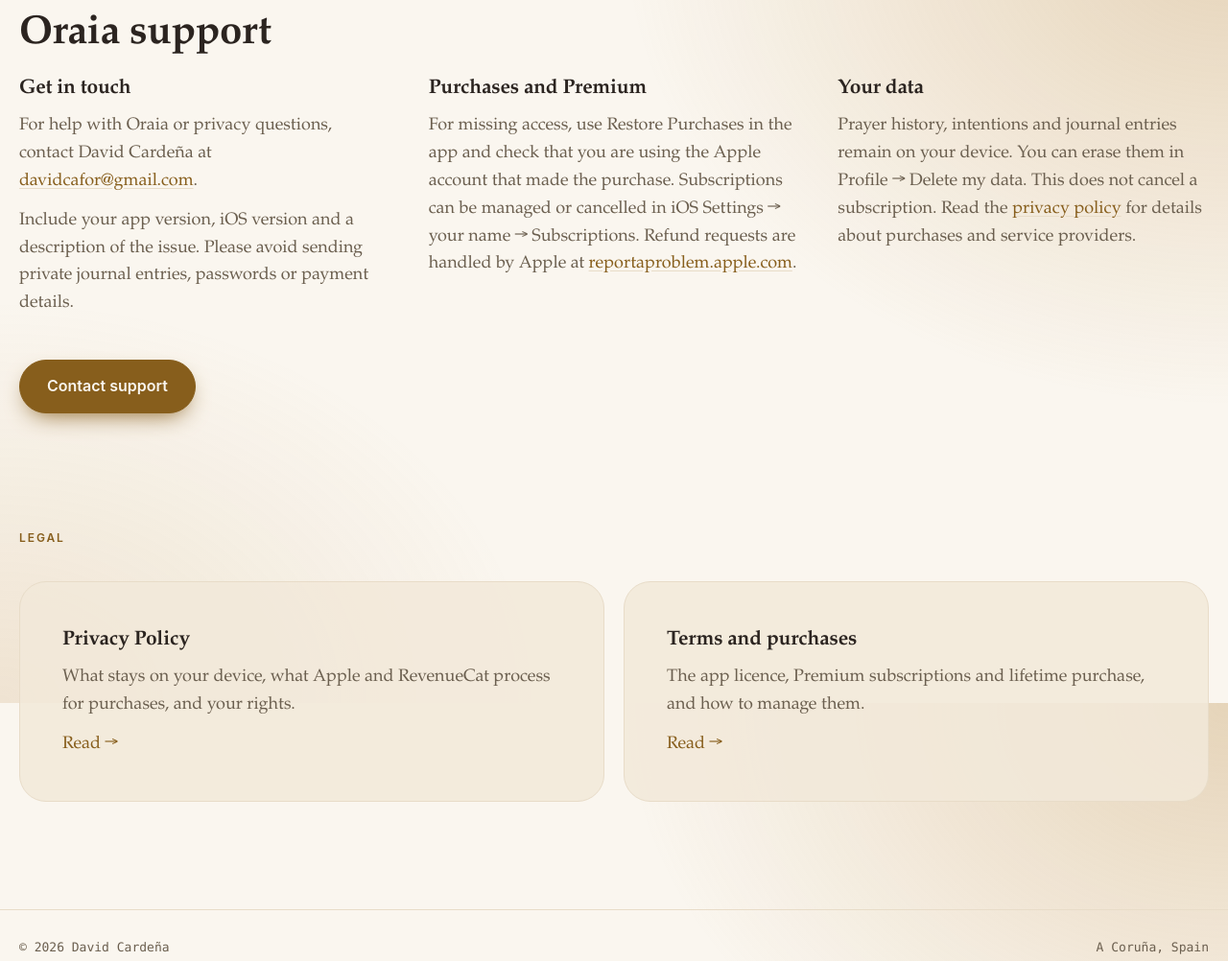
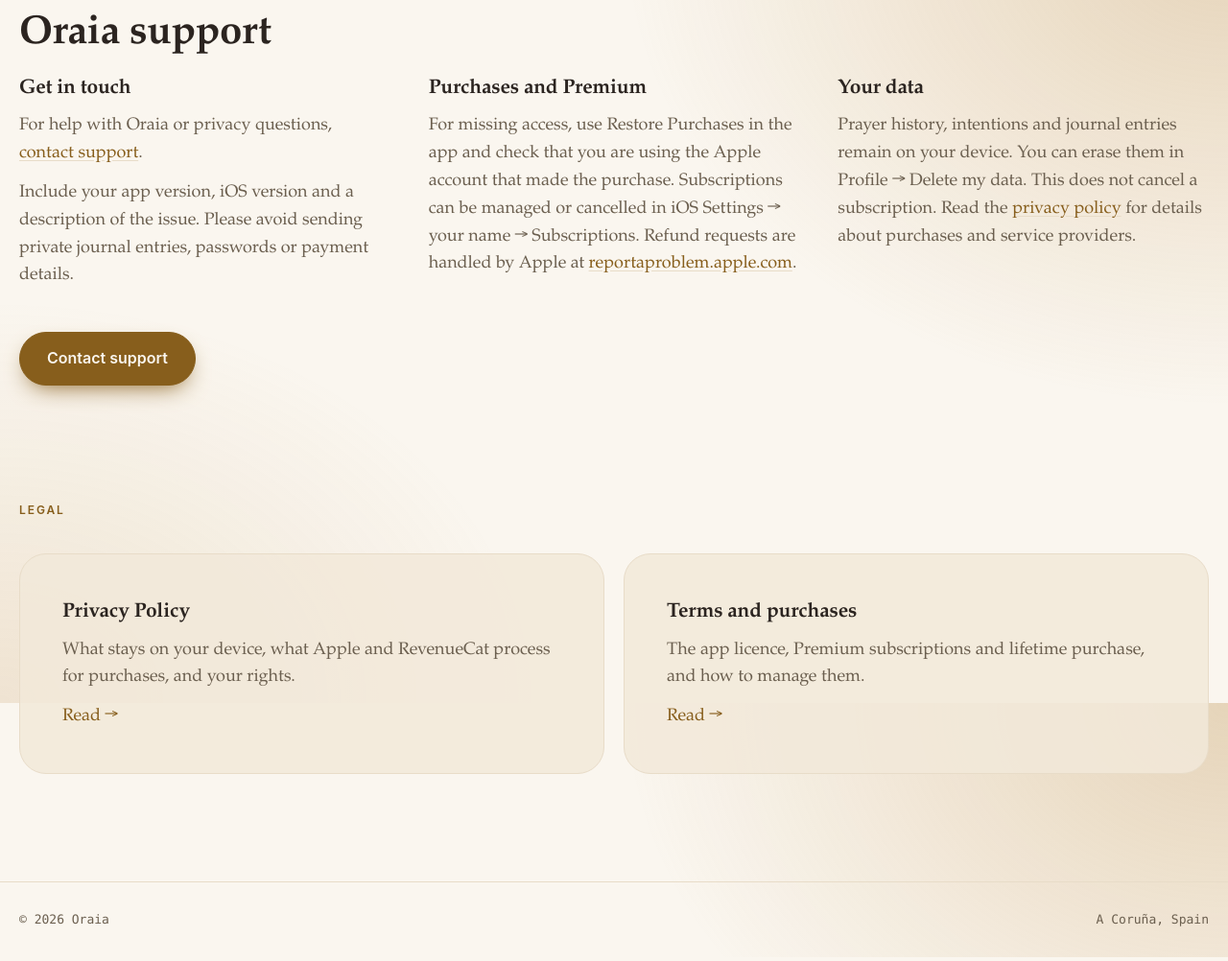
Before and after one commit to davidcafor/davidcafor.github.io, an Astro site: page /oraia in a window 1280 px wide. Shown: the part 4067-5069 px from the top of the page at 96% size. Built offline with nearby package versions, Linux system fonts and the light colour scheme; Astro itself is replaced by a stand-in of ours.

Commit message:
Remove name and email shown as text from the Oraia pages (#11)
Contact is only through "Contact support" mailto links. App pages show the app's name in the footer.

Co-authored-by: davidcafor <5927093+davidcafor@users.noreply.github.com>

```diff
--- a/src/data/oraia.json
+++ b/src/data/oraia.json
@@ -7,7 +7,7 @@
    "sections": [
     {
      "title": "Get in touch",
-     "html": "<p>For help with Oraia or privacy questions, contact David Cardeña at <a href=\"mailto:davidcafor@gmail.com?subject=Oraia%20Support\">davidcafor@gmail.com</a>.</p><p>Include your app version, iOS version and a description of the issue. Please avoid sending private journal entries, passwords or payment details.</p>"
+     "html": "<p>For help with Oraia or privacy questions, <a href=\"mailto:davidcafor@gmail.com?subject=Oraia%20Support\">contact support</a>.</p><p>Include your app version, iOS version and a description of the issue. Please avoid sending private journal entries, passwords or payment details.</p>"
     },
     {
      "title": "Purchases and Premium",
@@ -30,7 +30,7 @@
    "sections": [
     {
      "title": "Responsible developer and contact",
-     "html": "<p>Oraia is provided by David Cardeña, Spain. For privacy questions, rights requests or support, email davidcafor@gmail.com. This policy covers the Oraia iPhone app. Public privacy and support information is also available at <a href=\"https://davidcafor.github.io/oraia-legal/\">https://davidcafor.github.io/oraia-legal/</a>.</p>"
+     "html": "<p>Oraia is provided by an independent developer based in Spain. For privacy questions, rights requests or support, <a href=\"mailto:davidcafor@gmail.com?subject=Oraia%20Support\">contact support</a>. This policy covers the Oraia iPhone app. Public privacy and support information is also available at <a href=\"https://davidcafor.github.io/oraia-legal/\">https://davidcafor.github.io/oraia-legal/</a>.</p>"
     },
     {
      "title": "Your private prayer content",
@@ -62,7 +62,7 @@
     },
     {
      "title": "Your rights",
-     "html": "<p>Depending on your location and applicable law, you may request access, correction, deletion, restriction or portability of personal data, and object to processing based on legitimate interests. Contact davidcafor@gmail.com. The developer cannot retrieve prayer content that remains solely on your device; use the in-app controls for that content. You may also complain to your local data-protection authority; in Spain, the AEPD: <a href=\"https://www.aepd.es/\">https://www.aepd.es/</a>.</p>"
+     "html": "<p>Depending on your location and applicable law, you may request access, correction, deletion, restriction or portability of personal data, and object to processing based on legitimate interests. <a href=\"mailto:davidcafor@gmail.com?subject=Oraia%20Support\">Contact support</a>. The developer cannot retrieve prayer content that remains solely on your device; use the in-app controls for that content. You may also complain to your local data-protection authority; in Spain, the AEPD: <a href=\"https://www.aepd.es/\">https://www.aepd.es/</a>.</p>"
     },
     {
      "title": "Children",
@@ -101,7 +101,7 @@
     },
     {
      "title": "Contact and privacy",
-     "html": "<p>Developer: David Cardeña, Spain. Email: <a href=\"mailto:davidcafor@gmail.com\">davidcafor@gmail.com</a>. Read the <a href=\"/oraia/privacy/\">privacy policy</a>.</p>"
+     "html": "<p>Developer: an independent developer based in Spain. <a href=\"mailto:davidcafor@gmail.com?subject=Oraia%20Support\">Contact support</a>. Read the <a href=\"/oraia/privacy/\">privacy policy</a>.</p>"
     }
    ]
   }
@@ -114,7 +114,7 @@
    "sections": [
     {
      "title": "Contacto",
-     "html": "<p>Para recibir ayuda con Oraia o consultar sobre privacidad, contacta con David Cardeña en <a href=\"mailto:davidcafor@gmail.com?subject=Oraia%20Support\">davidcafor@gmail.com</a>.</p><p>Indica la versión de la app, la versión de iOS y qué ocurre. Evita enviar entradas privadas del diario, contraseñas o datos de pago.</p>"
+     "html": "<p>Para recibir ayuda con Oraia o consultar sobre privacidad, <a href=\"mailto:davidcafor@gmail.com?subject=Oraia%20Support\">contacta con soporte</a>.</p><p>Indica la versión de la app, la versión de iOS y qué ocurre. Evita enviar entradas privadas del diario, contraseñas o datos de pago.</p>"
     },
     {
      "title": "Compras y Premium",
@@ -137,7 +137,7 @@
    "sections": [
     {
      "title": "Responsable y contacto",
-     "html": "<p>Oraia la ofrece David Cardeña, España. Para consultas de privacidad, ejercicio de derechos o soporte, escribe a davidcafor@gmail.com. Esta política cubre la app Oraia para iPhone. La información pública de privacidad y soporte también está disponible en <a href=\"https://davidcafor.github.io/oraia-legal/\">https://davidcafor.github.io/oraia-legal/</a>.</p>"
+     "html": "<p>Oraia la ofrece un desarrollador independiente con sede en España. Para consultas de privacidad, ejercicio de derechos o soporte, <a href=\"mailto:davidcafor@gmail.com?subject=Oraia%20Support\">contacta con soporte</a>. Esta política cubre la app Oraia para iPhone. La información pública de privacidad y soporte también está disponible en <a href=\"https://davidcafor.github.io/oraia-legal/\">https://davidcafor.github.io/oraia-legal/</a>.</p>"
     },
     {
      "title": "Tu contenido privado de oración",
@@ -169,7 +169,7 @@
     },
     {
      "title": "Tus derechos",
-     "html": "<p>Según tu ubicación y la legislación aplicable, puedes solicitar acceso, rectificación, supresión, limitación o portabilidad de datos personales, y oponerte al tratamiento basado en interés legítimo. Escribe a davidcafor@gmail.com. El desarrollador no puede recuperar el contenido de oración que permanece únicamente en tu dispositivo; utiliza los controles de la app para ese contenido. También puedes reclamar ante tu autoridad de protección de datos; en España, la AEPD: <a href=\"https://www.aepd.es/\">https://www.aepd.es/</a>.</p>"
+     "html": "<p>Según tu ubicación y la legislación aplicable, puedes solicitar acceso, rectificación, supresión, limitación o portabilidad de datos personales, y oponerte al tratamiento basado en interés legítimo. <a href=\"mailto:davidcafor@gmail.com?subject=Oraia%20Support\">Contacta con soporte</a>. El desarrollador no puede recuperar el contenido de oración que permanece únicamente en tu dispositivo; utiliza los controles de la app para ese contenido. También puedes reclamar ante tu autoridad de protección de datos; en España, la AEPD: <a href=\"https://www.aepd.es/\">https://www.aepd.es/</a>.</p>"
     },
     {
      "title": "Menores",
@@ -208,7 +208,7 @@
     },
     {
      "title": "Contacto y privacidad",
-     "html": "<p>Desarrollador: David Cardeña, España. Correo: <a href=\"mailto:davidcafor@gmail.com\">davidcafor@gmail.com</a>. Consulta la <a href=\"/oraia/es/privacy/\">política de privacidad</a>.</p>"
+     "html": "<p>Desarrollador: un desarrollador independiente con sede en España. <a href=\"mailto:davidcafor@gmail.com?subject=Oraia%20Support\">Contactar con soporte</a>. Consulta la <a href=\"/oraia/es/privacy/\">política de privacidad</a>.</p>"
     }
    ]
   }
--- a/src/layouts/AppPage.astro
+++ b/src/layouts/AppPage.astro
@@ -33,6 +33,7 @@ const current = langs.find((l) => l.code === lang)!;
   crumb={`/${app}`}
   accent={accent}
   skin={skin}
+  owner={app.charAt(0).toUpperCase() + app.slice(1)}
   alternates={langs.map((l) => ({ lang: l.code, href: href(l.code) }))}
 >
   <Fragment slot="nav">
--- a/src/layouts/Base.astro
+++ b/src/layouts/Base.astro
@@ -16,9 +16,11 @@ interface Props {
   accent?: { light: string; dark: string };
   /** Extra class on <html> for an app's own look, e.g. "skin-hue9". */
   skin?: string;
+  /** Name after © in the footer; app pages show the app's name, never David's. */
+  owner?: string;
 }
 
-const { title = site.name, description = site.role, lang = 'en', alternates = [], accent, skin } = Astro.props;
+const { title = site.name, description = site.role, lang = 'en', alternates = [], accent, skin, owner = site.name } = Astro.props;
 const onMap = Astro.url.pathname.replace(/\/$/, '') === '/map';
 const crumb = Astro.props.crumb ?? (onMap ? '/map' : '');
 ---
@@ -56,7 +58,7 @@ const crumb = Astro.props.crumb ?? (onMap ? '/map' : '');
       <slot />
     </main>
     <footer class="wrap foot mono muted">
-      <span>© {new Date().getFullYear()} {site.name}</span>
+      <span>© {new Date().getFullYear()} {owner}</span>
       <span>{site.location}</span>
     </footer>
   </body>
```
Also changed, not shown: public/oraia-legal/index-es.html (+1 -1 lines), public/oraia-legal/index.html (+1 -1 lines), public/oraia-legal/privacy-es.html (+1 -1 lines), public/oraia-legal/privacy.html (+1 -1 lines), public/oraia-legal/terms-es.html (+1 -1 lines), public/oraia-legal/terms.html (+1 -1 lines).
